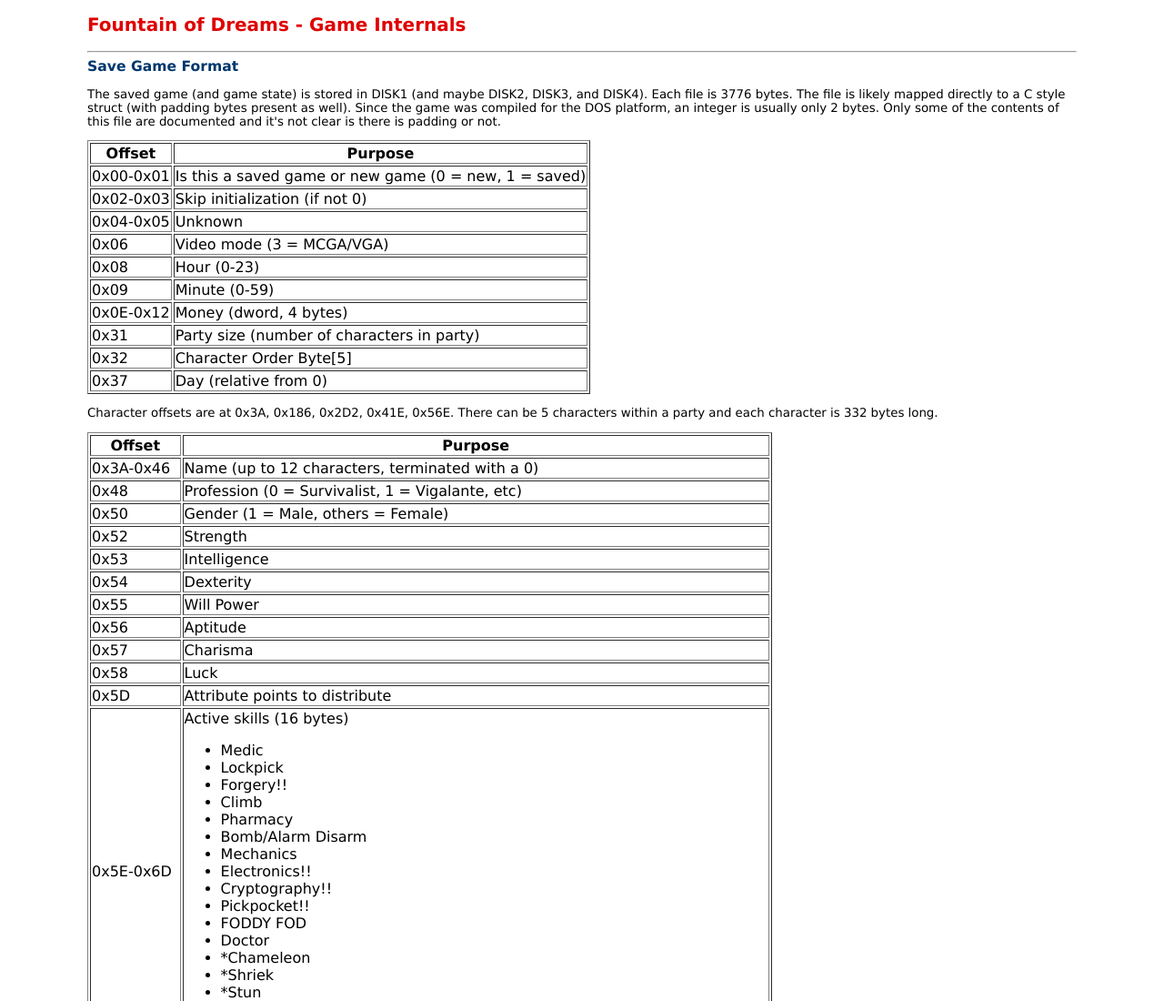
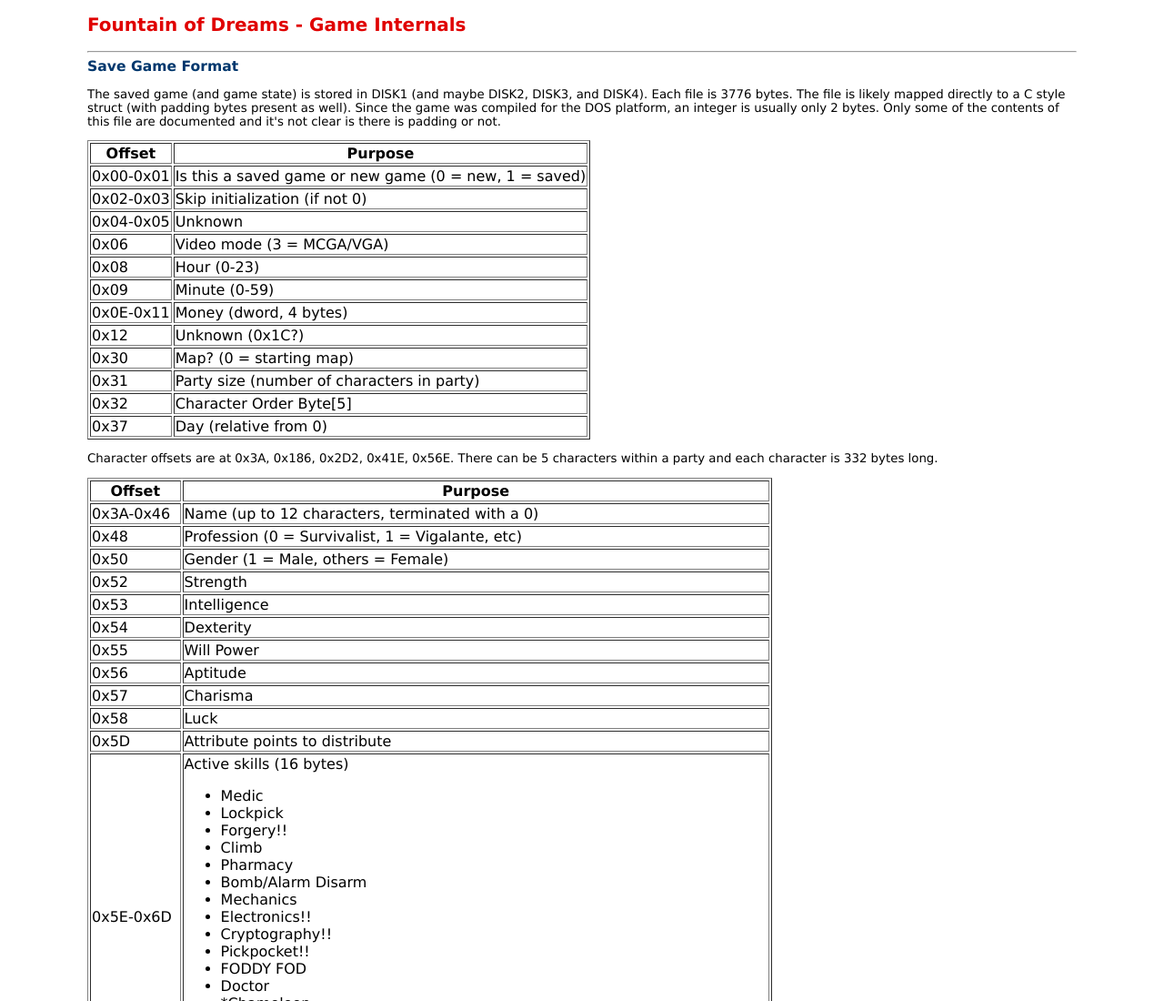
Before and after one commit to devinsmith/fod, a plain HTML site: page docs/internals.html in a window 1280 px wide. Shown: the top 1100 px of the page at 91% size. Drawn offline with Linux system fonts and the light colour scheme.

Commit message:
Document additional bytes

```diff
--- a/docs/internals.html
+++ b/docs/internals.html
@@ -45,8 +45,15 @@
         <td>Minute (0-59)</td>
       </tr>
       <tr>
-        <td>0x0E-0x12</td>
+        <td>0x0E-0x11</td>
         <td>Money (dword, 4 bytes)</td>
+      </tr>
+      <tr>
+        <td>0x12</td>
+        <td>Unknown (0x1C?)</td>
+      <tr>
+        <td>0x30</td>
+        <td>Map? (0 = starting map)</td>
       </tr>
       <tr>
         <td>0x31</td>
```
